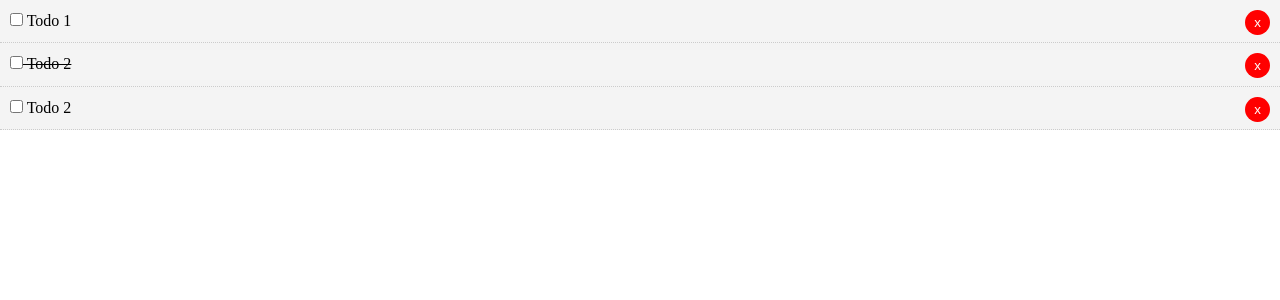
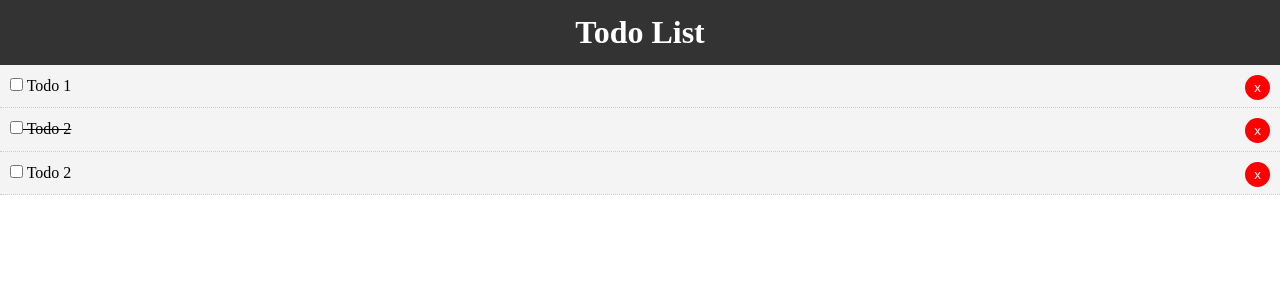
Before and after one commit to petercr/vue-todo, a Vue app: page / in a window 1280 px wide. Shown: the top 300 px of the page. Built offline with nearby package versions, Linux system fonts and the light colour scheme.

Commit message:
Added Header and deleteTodo( )

```diff
--- a/src/App.vue
+++ b/src/App.vue
@@ -1,16 +1,19 @@
 <template>
   <div id="app">
-    <Todos v-bind:todos="todos"/>
+    <Header/>
+    <Todos v-bind:todos="todos" v-on:del-todo="deleteTodo"/>
   </div>
 </template>
 
 <script>
 import Todos from "./components/Todos";
+import Header from "./components/layout/Header";
 
 export default {
   name: "app",
   components: {
-    Todos
+    Todos,
+    Header
   },
   data() {
     return {
@@ -32,6 +35,11 @@ export default {
         }
       ]
     };
+  },
+  methods: {
+    deleteTodo(id) {
+      this.todos = this.todos.filter(todo => todo.id !== id);
+    }
   }
 };
 </script>
```
